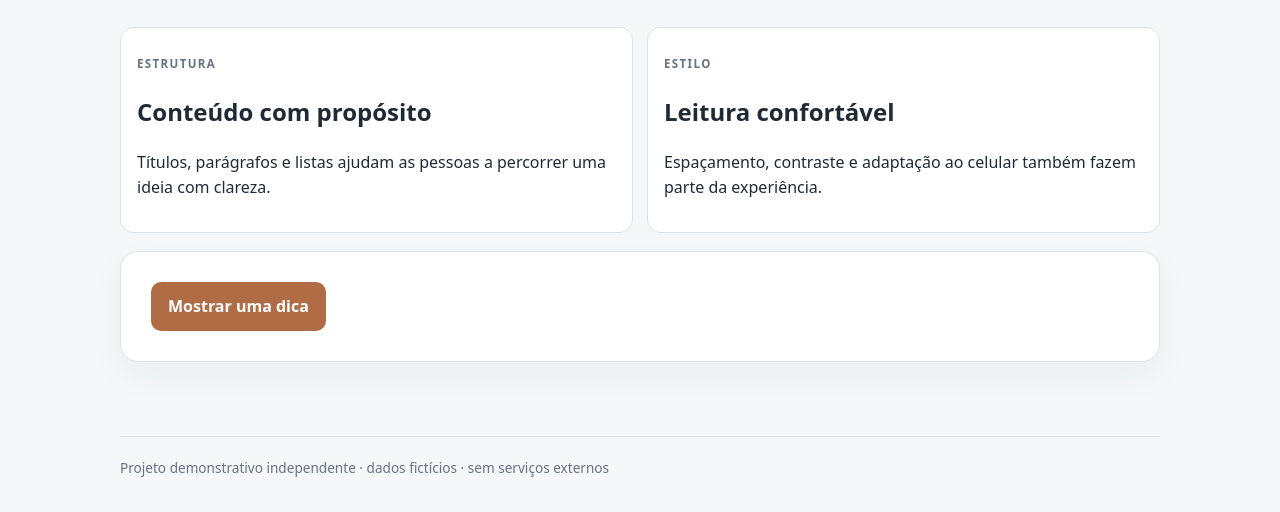
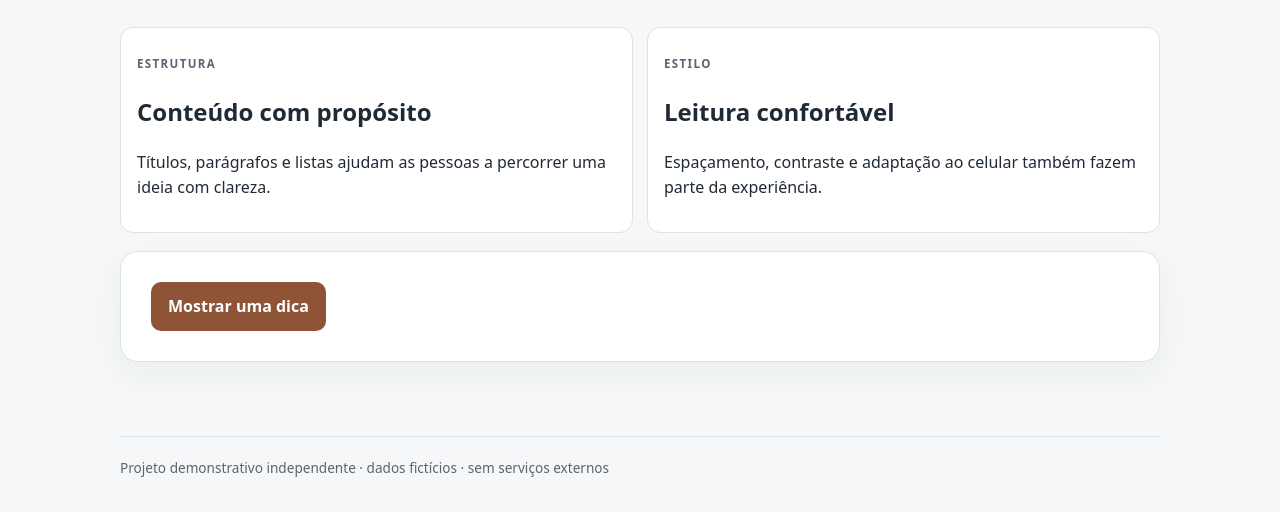
Before and after one commit to dieison-a/pagina-de-apresentacao, a plain HTML site: page index.html in a window 1280 px wide. Shown: the part 288-800 px from the top of the page. Drawn offline with Linux system fonts and the light colour scheme.

Commit message:
Melhora contraste e legibilidade
Co-authored-by: Copilot <223556219+Copilot@users.noreply.github.com>

```diff
--- a/styles.css
+++ b/styles.css
@@ -1,11 +1,11 @@
 :root {
   color-scheme: light;
   --tinta: #202a35;
-  --suave: #667383;
+  --suave: #596574;
   --papel: #f5f7f8;
   --cartao: #fff;
   --linha: #dce3e8;
-  --destaque: #b06d45;
+  --destaque: #8e5435;
   --sombra: 0 12px 34px #2333440d
 }
 * {
```
